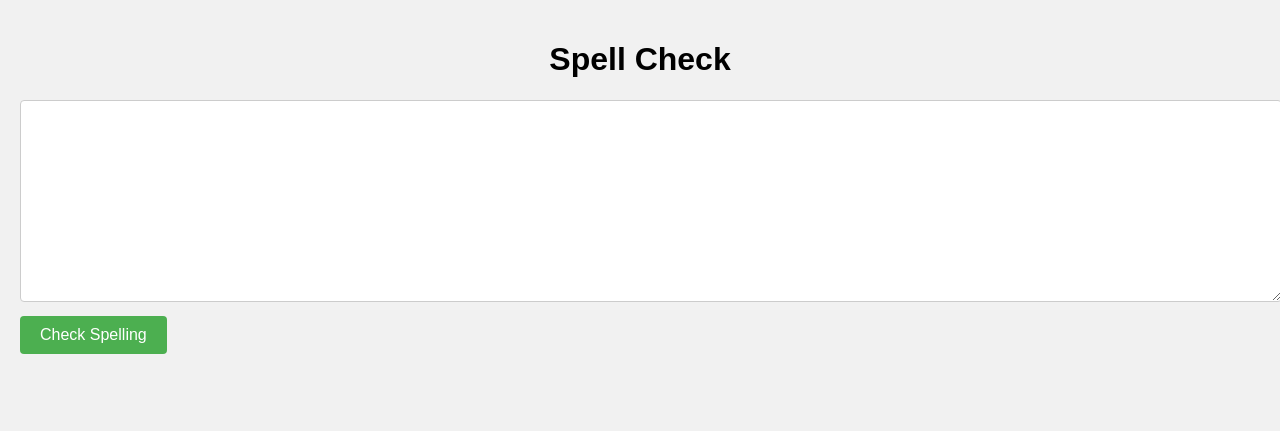
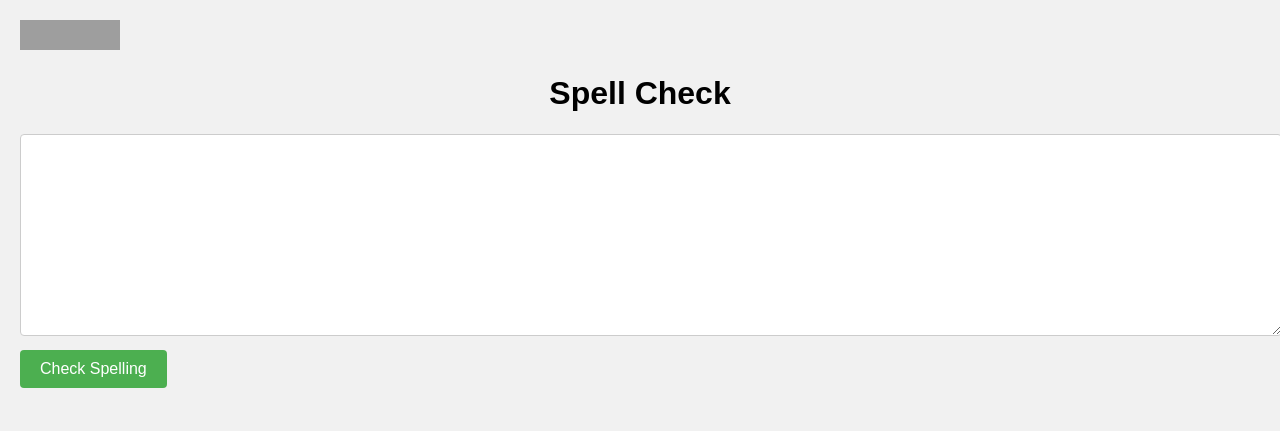
Before and after one commit to epic-person-on/BOOGLE, a plain HTML site: page booglespellcheck.html in a window 1280 px wide. Drawn offline with Linux system fonts and the light colour scheme; grey boxes are pictures that could not be loaded.

Commit message:
Update booglespellcheck.html

```diff
--- a/booglespellcheck.html
+++ b/booglespellcheck.html
@@ -60,7 +60,8 @@
     }
   </style>
 </head>
-<body>
+<nav><a href="index.html"><img src="https://encrypted-tbn0.gstatic.com/images?q=tbn:ANd9GcRTWp69gVceQSnnpCFeQ5gMgwdMlWKjyLgviKKiCvGtPnWLu8IkBBmT4NTbofXi7b3Fcw:https://booglebookclub.com/images/logo.png&usqp=CAU" width="100" height="30" controls/></a></nav>
+  <body>
   <h1>Spell Check</h1>
   <textarea id="textInput" rows="10" cols="50"></textarea>
   <button id="checkButton">Check Spelling</button>
```
